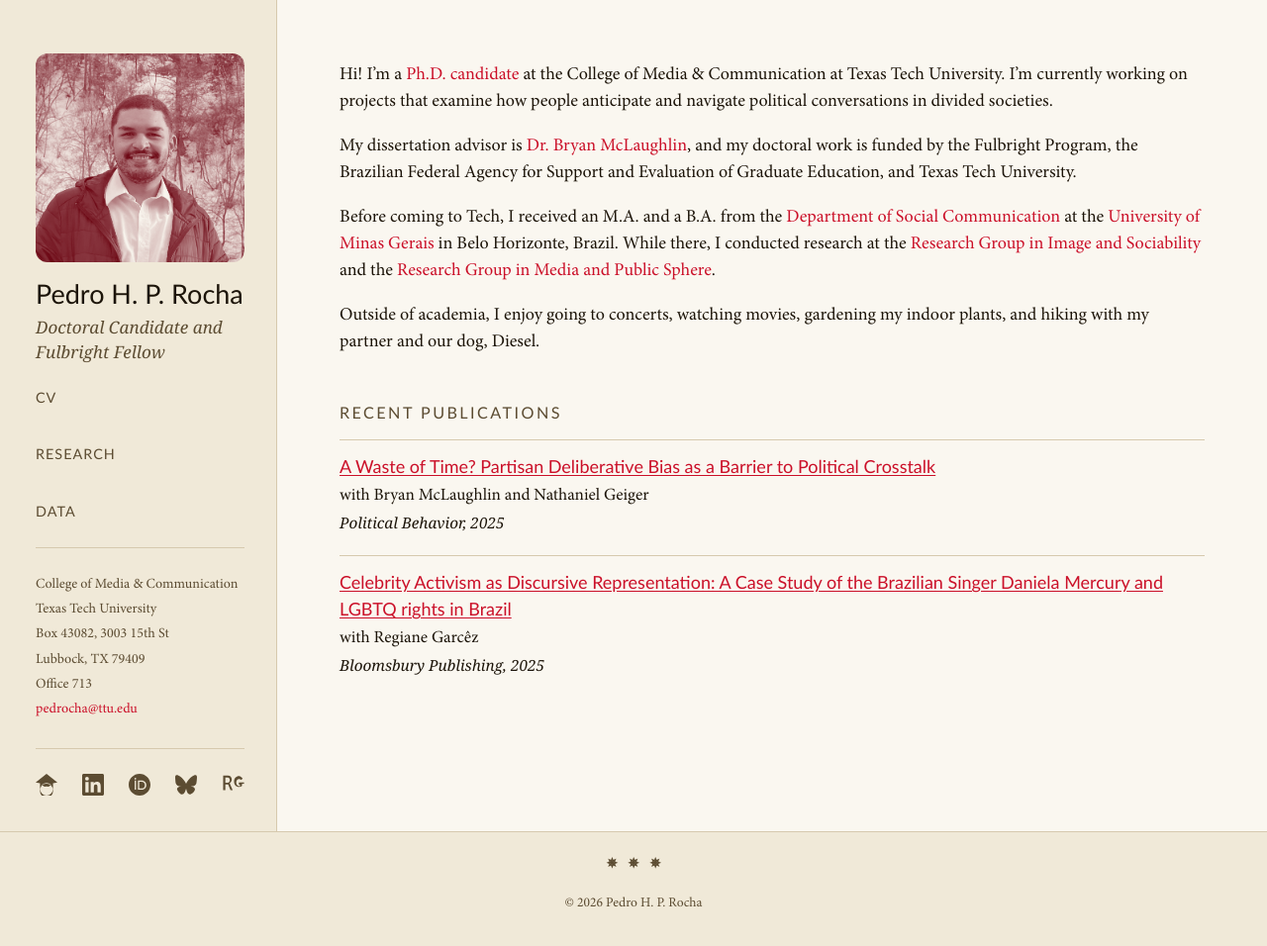
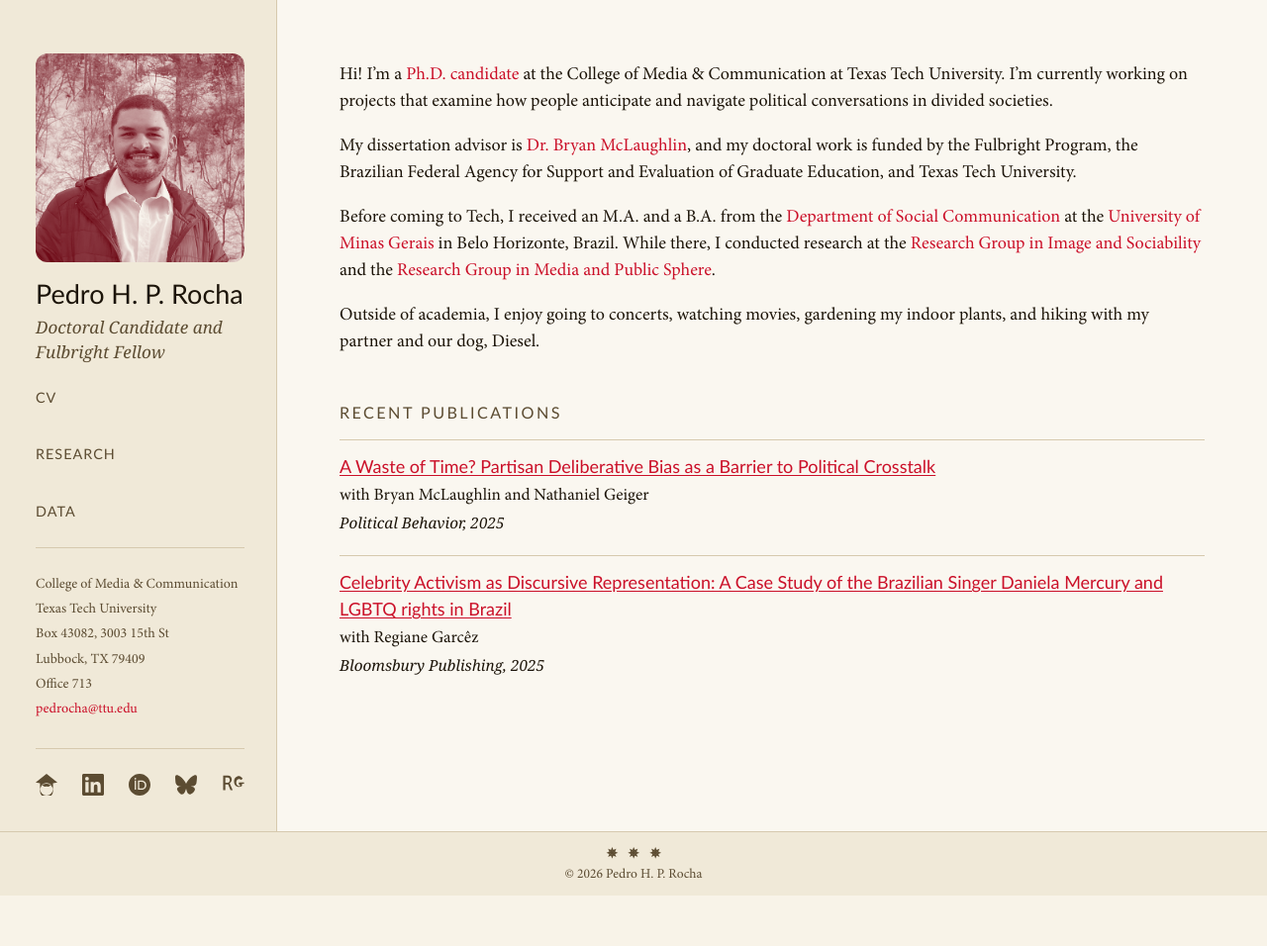
Before and after one commit to pedrohprocha/pedrohprocha.github.io, a Jekyll site: the page built from index.md, in a window 1280 px wide and 963 px high. Shown: the top 956 px of the window at 99% size. Built offline with Jekyll 4.4.1, drawn with Linux system fonts in a browser that asks for light colours; some web fonts are replaced.

Commit message:
Reduce footer internal spacing
Co-Authored-By: Claude Sonnet 4.6 <noreply@anthropic.com>

```diff
--- a/assets/css/main.css
+++ b/assets/css/main.css
@@ -470,7 +470,7 @@ h3 {
 
 /* ── Footer ──────────────────────────────────────────────── */
 .site-footer {
-    padding: 1.2rem 1.5rem;
+    padding: 0.6rem 1.5rem;
     font-size: 0.75rem;
     color: var(--muted);
     max-width: 100%;
@@ -478,6 +478,9 @@ h3 {
     text-align: center;
     border-top: 1px solid var(--border);
     background: var(--sidebar-bg);
+}
+.site-footer p {
+    margin-bottom: 0;
 }
 
 /* ── Responsive ──────────────────────────────────────────── */
```
